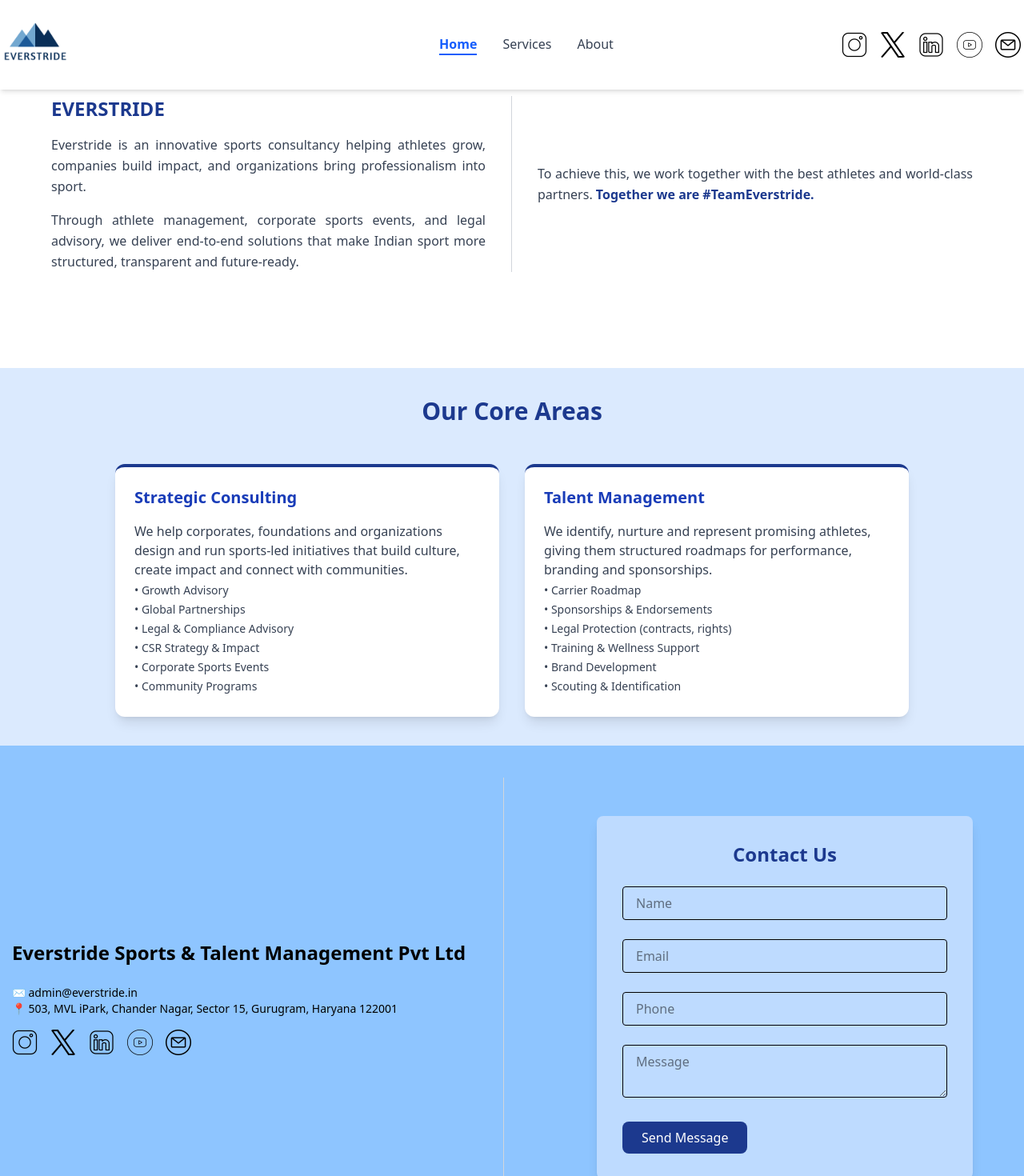
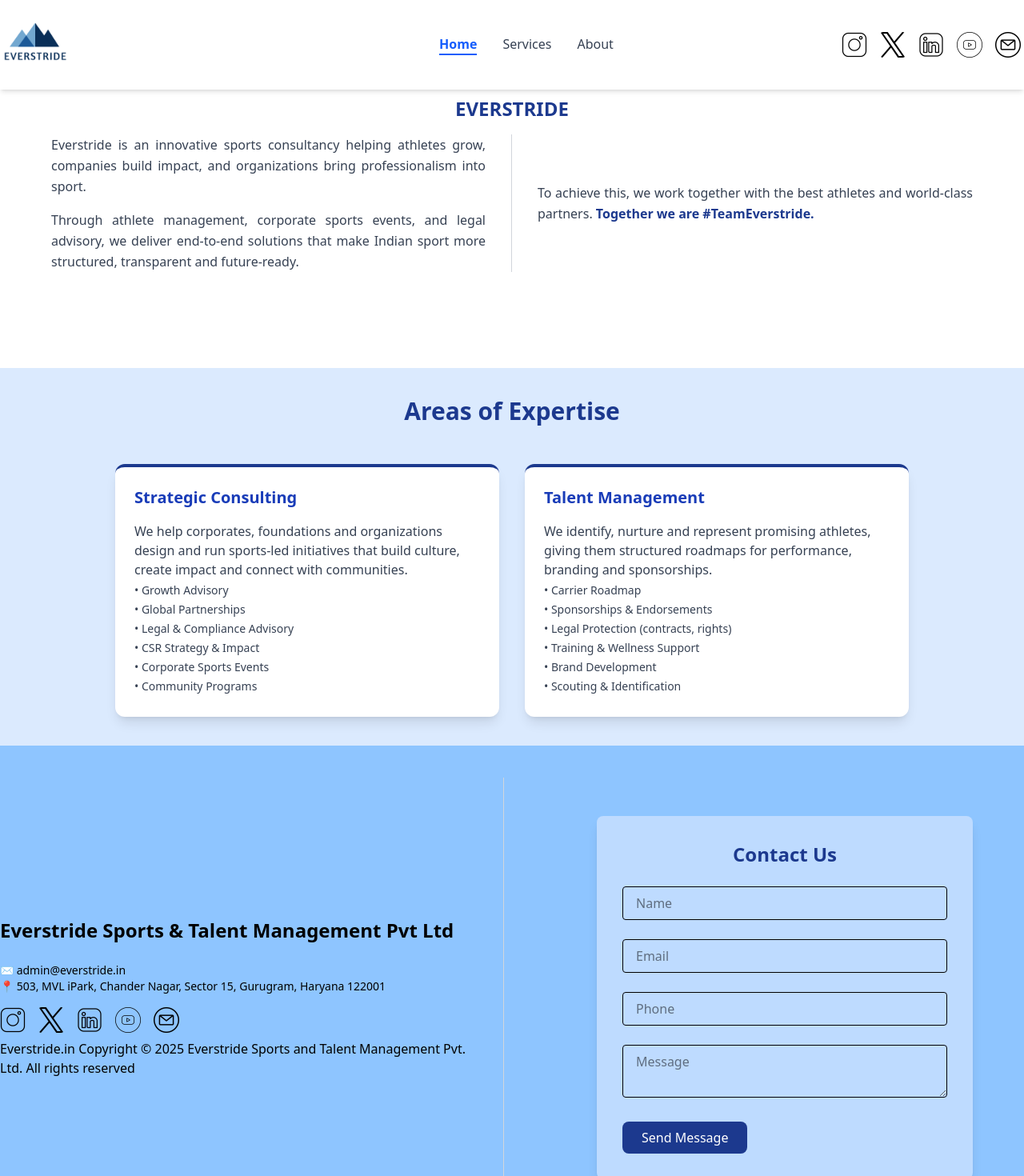
Before and after one commit to VivekM8737/everstride, a React (Vite) app: page / in a window 1280 px wide. Shown: the top 1470 px of the page at 80% size. Built offline with nearby package versions, Linux system fonts and the light colour scheme.

Commit message:
added copy-rights line

```diff
--- a/src/Components/Footer.tsx
+++ b/src/Components/Footer.tsx
@@ -18,8 +18,9 @@
                             <div className="mt-6">
                                 <p className="text-sm">✉️ admin@everstride.in</p>
                                 <p className="text-sm">📍 503, MVL iPark, Chander Nagar, Sector 15, Gurugram, Haryana 122001</p>
-                                <div className="flex space-x-4 mt-4">
+                                <div className="space-x-4 mt-4">
                                     <SocialIcons />
+                                    <p className="w-full mt-2">Everstride.in Copyright © 2025 Everstride Sports and Talent Management Pvt. Ltd. All rights reserved</p>
                                 </div>
                             </div>
                         </div>
--- a/src/Components/Home.tsx
+++ b/src/Components/Home.tsx
@@ -31,14 +31,14 @@
             </section> */}
 
             <section className="bg-white py-30 px-6 md:px-16">
-                <div className="max-w-6xl mx-auto flex flex-col md:flex-row md:divide-x divide-gray-300">
+                <h2 className="text-2xl font-semibold text-blue-900 mb-4 text-center">
+                    EVERSTRIDE
+                </h2>
+                <div className=" mx-auto flex flex-col md:flex-row md:divide-x divide-gray-300">
 
                     {/* Left Column */}
                     <div className="md:w-1/2 md:pr-8 flex items-center">
                         <div>
-                            <h2 className="text-2xl font-semibold text-blue-900 mb-4 text-center md:text-left">
-                                EVERSTRIDE
-                            </h2>
                             <p className="text-gray-700 leading-relaxed text-justify">
                                 Everstride is an innovative sports consultancy helping athletes grow, companies build impact, and organizations bring professionalism into sport.
                             </p>
@@ -62,7 +62,7 @@
             <section className="bg-blue-100  py-1 px-6 md:px-16">
                 <div className="py-8 px-6 md:px-20">
                     <h2 className="text-3xl font-semibold text-center text-blue-900 mb-12">
-                        Our Core Areas
+                        Areas of Expertise
                     </h2>
                     <div className="grid md:grid-cols-2 gap-8">
 
```
